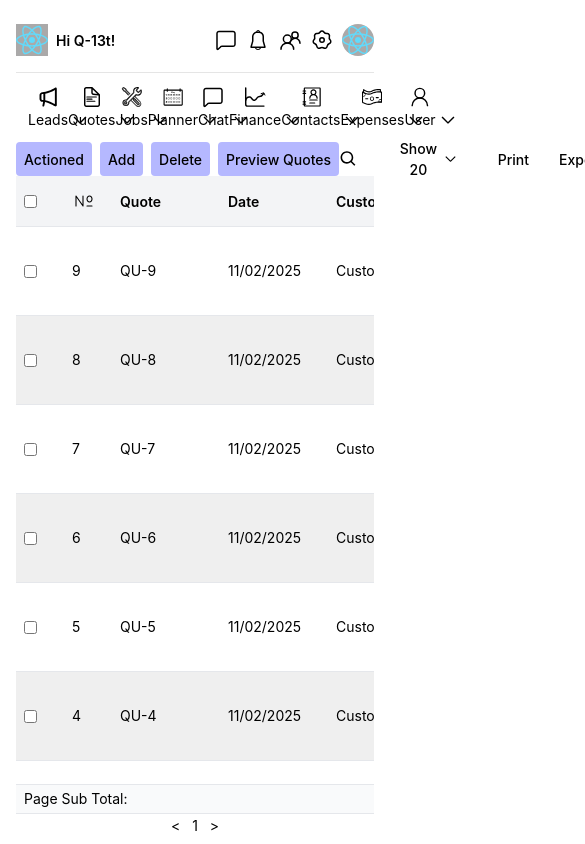
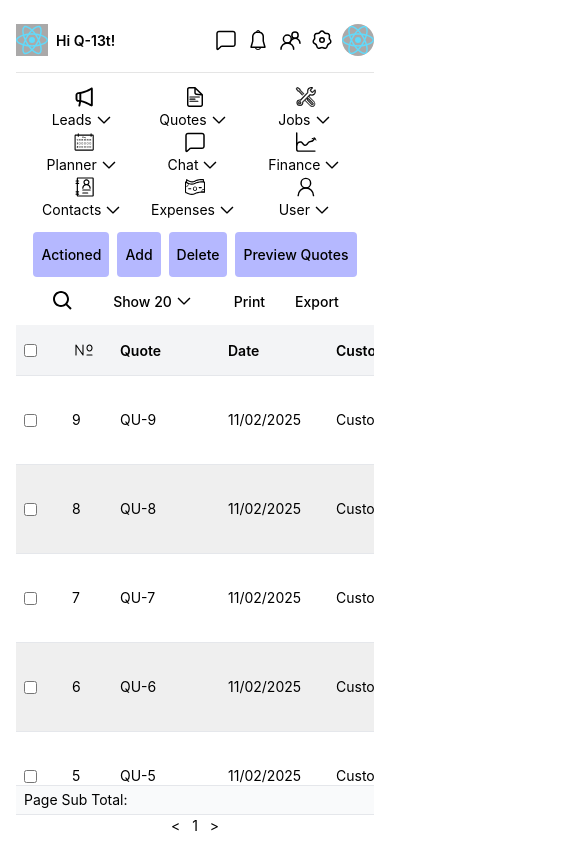
Before and after one commit to q-13t/obre_test_task, a React (Create React App) app: page / in a window 390 px wide. Shown: the whole page, 585 px wide, since content can reach past the window. Built offline with nearby package versions, Linux system fonts and the light colour scheme.

Commit message:
UPD: Responsiveness

```diff
--- a/src/components/header/components/header-bottom.tsx
+++ b/src/components/header/components/header-bottom.tsx
@@ -1,20 +1,67 @@
 import BottomHeaderButton from "../elements/bottom-header-button.tsx";
+import { useState, useEffect } from 'react';
 
 const HederBottom = () => {
-    // TODO: Specify callback functions for button clicks
+    const [isMinimized, setIsMinimized] = useState(false);
+    const [isOpen, setIsOpen] = useState();
+
+    useEffect(() => {
+        const handleResize = () => {
+            if (window.innerWidth < 720) {
+                setIsMinimized(true);
+            } if (window.innerWidth >= 720) {
+                setIsMinimized(false);
+            }
+        }
+
+        window.addEventListener('resize', handleResize);
+        return () => {
+            window.removeEventListener('resize', handleResize);
+        };
+    }, []);
 
     return (
-        <div className="flex flex-row items-center justify-between p-3">
+        <div className="md:flex md:flex-row grid grid-cols-3 items-center justify-between p-3">
+            {
+                isMinimized ? (
+                    <>
+                        <div className="md:display-none col-span-3 flex flex-col items-center justify-between w-full  h-full hover:bg-[#B5B8FF] rounded-[4px]" onClick={() => { setIsOpen(!isOpen); }}>
+                            <img src="/weui_arrow-outlined.svg" alt="down arrow" className={`h-6 w-6 m-0 p-0 ${isOpen ? 'rotate-180' : ''}`} />
+                        </div>
+                        {
+                            isOpen ? (
+                                <>
                                     <BottomHeaderButton image="/mingcute_horn-line.svg" text="Leads" />
                                     <BottomHeaderButton image="/document icon.svg" text="Quotes" />
-            <BottomHeaderButton image="/tools icon.svg" text="jobs" />
+                                    <BottomHeaderButton image="/tools icon.svg" text="Jobs" />
                                     <BottomHeaderButton image="/calendar icon.svg" text="Planner" />
                                     <BottomHeaderButton image="/message.svg" text="Chat" />
                                     <BottomHeaderButton image="/finance icon.svg" text="Finance" />
                                     <BottomHeaderButton image="/contact icon.svg" text="Contacts" />
                                     <BottomHeaderButton image="/money icon.svg" text="Expenses" />
                                     <BottomHeaderButton image="/lucide_user-round.svg" text="User" />
-        </div>
+                                </>
+                            ) : (
+                                null
+                            )
+                        }
+                    </>
+                ) : (
+                    <>
+                        <BottomHeaderButton image="/mingcute_horn-line.svg" text="Leads" />
+                        <BottomHeaderButton image="/document icon.svg" text="Quotes" />
+                        <BottomHeaderButton image="/tools icon.svg" text="Jobs" />
+                        <BottomHeaderButton image="/calendar icon.svg" text="Planner" />
+                        <BottomHeaderButton image="/message.svg" text="Chat" />
+                        <BottomHeaderButton image="/finance icon.svg" text="Finance" />
+                        <BottomHeaderButton image="/contact icon.svg" text="Contacts" />
+                        <BottomHeaderButton image="/money icon.svg" text="Expenses" />
+                        <BottomHeaderButton image="/lucide_user-round.svg" text="User" />
+                    </>
+                )
+            }
+        </div >
+
     );
 }
 
--- a/src/components/subheader/quote-controls.tsx
+++ b/src/components/subheader/quote-controls.tsx
@@ -35,7 +35,7 @@ const QuotesControl = ({ q }) => {
 
 
     return (
-        <div className="flex flex-row items-center justify-between h-[34px] w-full">
+        <div className="flex md:flex-row flex-col items-center justify-between md:h-[34px] h-max w-full">
             <div className="flex flex-row items-center gap-2 h-full">
                 <ControlButton text="Actioned" callback={() => { }} />
                 <ControlButton text="Add" callback={() => { setAddOpen(true) }} />
--- a/src/index.css
+++ b/src/index.css
@@ -9,12 +9,13 @@ body {
     text-transform: capitalize;
     -webkit-font-smoothing: antialiased;
     -moz-osx-font-smoothing: grayscale;
+
 }
 
 #root {
     height: 100vh;
     width: 100vw;
-
+    min-width: 300px;
     padding: 0%;
     margin: 0%;
 }
```
Lines whose indentation alone changed are shown as unchanged.
